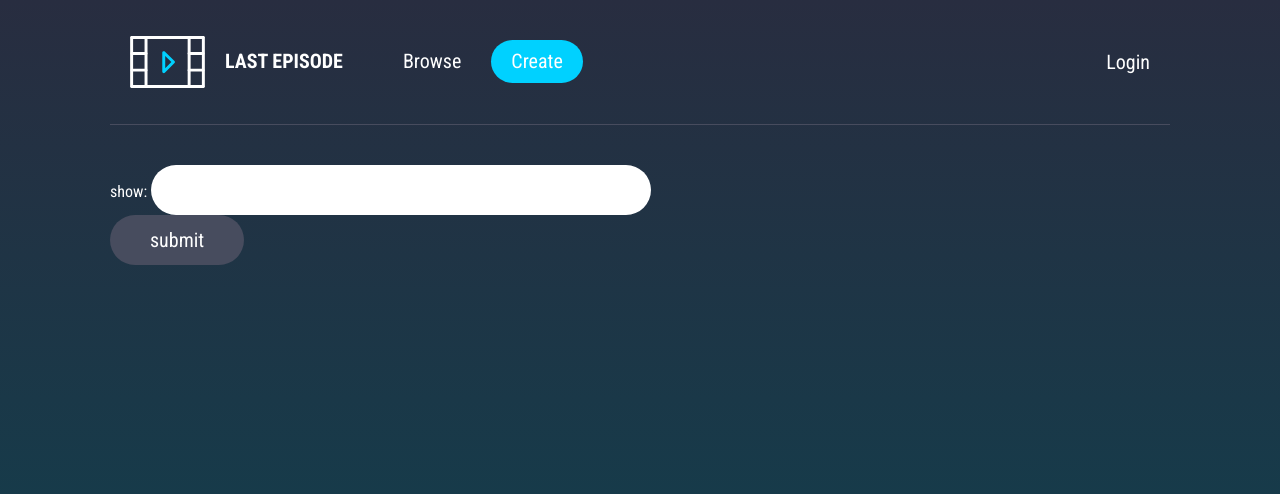
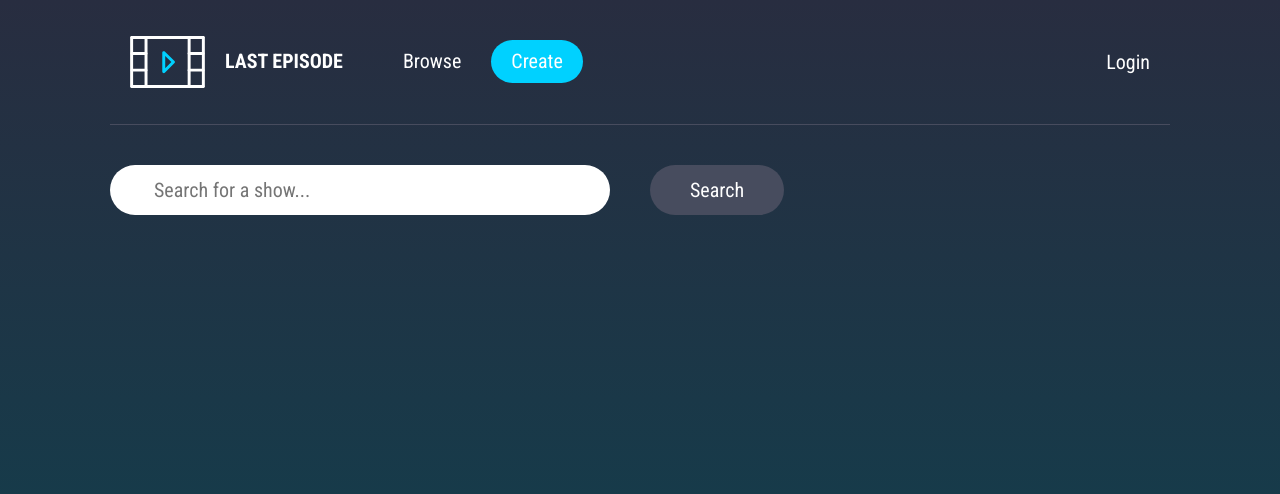
Before and after one commit to itsjeevan/last-episode, a React (Create React App) app in the folder frontend/: page /create in a window 1280 px wide. Shown: the top 494 px of the page. Built offline with nearby package versions, Linux system fonts and the light colour scheme; no server answers.

Commit message:
Styled search form for creating a post

```diff
--- a/frontend/src/components/createepisodepost/ShowSearch.js
+++ b/frontend/src/components/createepisodepost/ShowSearch.js
@@ -1,6 +1,7 @@
 // Import
 import { useState } from 'react'
 import axios from 'axios'
+import styled from 'styled-components'
 
 // Search for shows
 const ShowSearch = ({ setShows, setSeasons, setEpisodes }) => {
@@ -22,12 +23,25 @@ const ShowSearch = ({ setShows, setSeasons, setEpisodes }) => {
   }
 
   return (
-    <form onSubmit={handleOnSubmitFormShowSearch}>
-      <div>show: <input value={showInput} onChange={handleOnChangeShowInput} /></div>
-      <button type="submit">submit</button>
-    </form>
+    <Form onSubmit={handleOnSubmitFormShowSearch}>
+      <input
+        value={showInput}
+        onChange={handleOnChangeShowInput}
+        placeholder="Search for a show..."
+      />
+      <Button type="submit">Search</Button>
+    </Form>
   )
 }
 
+// Styles
+const Form = styled.form`
+  display: flex;
+  flex-direction: row;
+`
+const Button = styled.button`
+  margin-left: ${props => props.theme.space.large};
+`
+
 // Export
 export default ShowSearch
```
